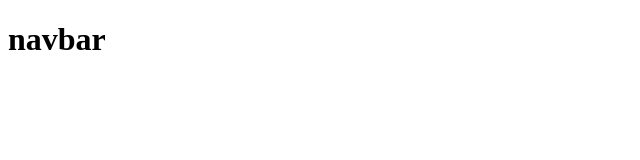
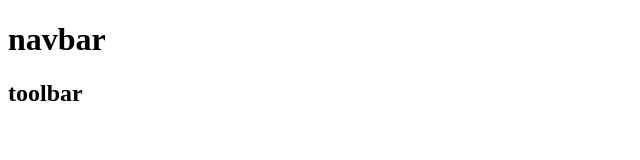
Before and after one commit to syahiradhiyaulhaq/latihan, a plain HTML site: page index.html in a window 1280 px wide. Shown: the whole page, without its empty margins (0-640 px from the left). Drawn offline with Linux system fonts and the light colour scheme.

Commit message:
Update index.html

```diff
--- a/index.html
+++ b/index.html
@@ -8,5 +8,6 @@
 </head>
 <body>
     <h1>navbar</h1>
+    <h2>toolbar</h2>
 </body>
 </html>
```
